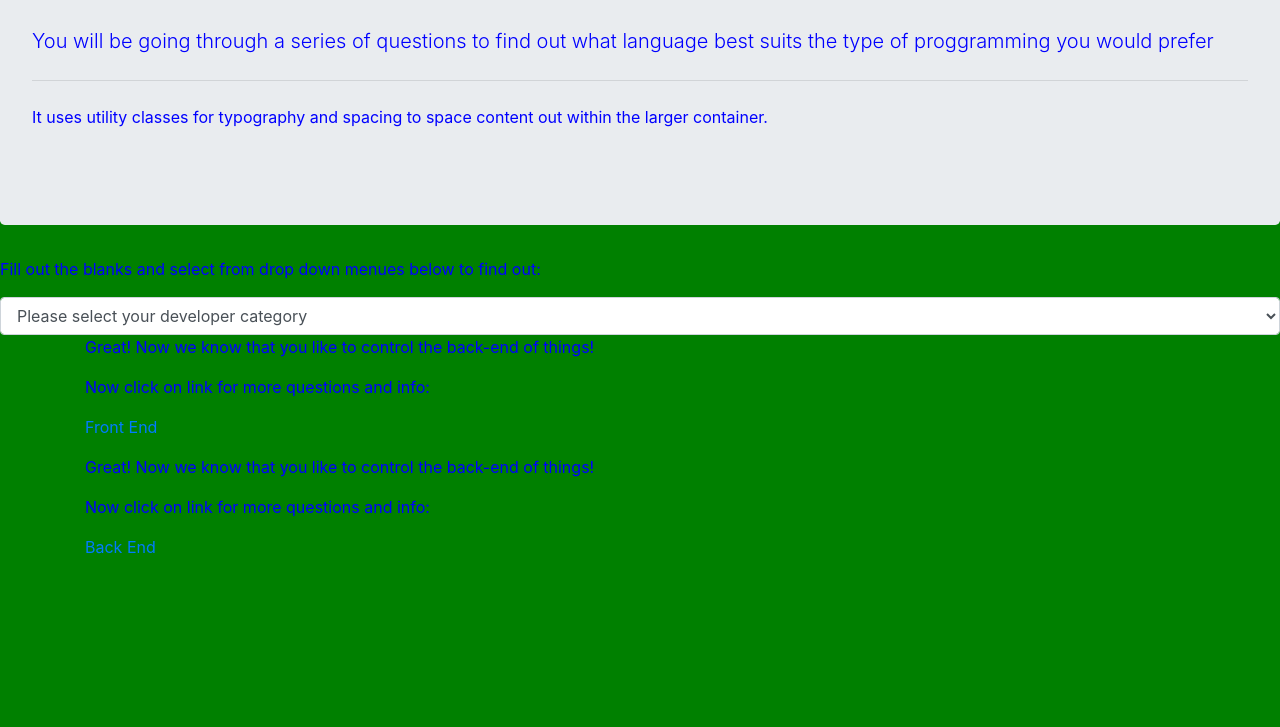
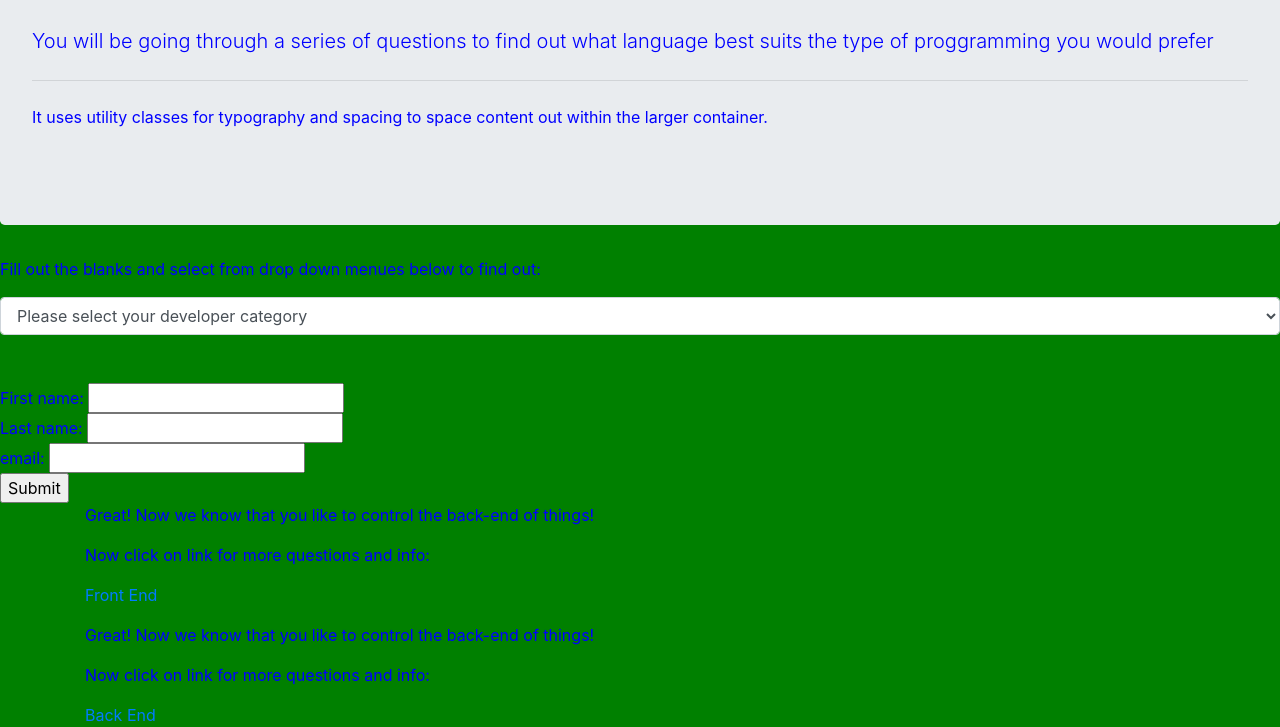
Before and after one commit to brianhenry617/student-track-suggester, a plain HTML site: page index.html in a window 1280 px wide. Shown: the part 172-899 px from the top of the page. Before the commit the page ends 800 px from the top, so only its background shows below. Drawn offline with Linux system fonts and the light colour scheme.

Commit message:
insert input field with submit button

```diff
--- a/index.html
+++ b/index.html
@@ -21,6 +21,7 @@
       </p>
     </div>
     <p>Fill out the blanks and select from drop down menues below to find out:</p>
+
     <!-- Form Start -->
     <select class="form-control" id="typeOfDev">
       <label>Do you prefer Front-End(The Design) or Back-End(The stuff that makes stuff work on the front-end side) work</label>
@@ -29,6 +30,15 @@
       <option value="2">Back-End</option>
     </select>
     <!-- Form End -->
+    <br>
+    <br>
+    <form>
+      First name: <input type="text" name="fname"><br>
+      Last name: <input type="text" name="lname"><br>
+      email: <input type="text" name="lname"><br>
+      <input type="submit" value="Submit" action="alert('Thank you!');">
+    </form>
+
     <div class="container">
       <div id="frontEnd">
         <p>Great! Now we know that you like to control the back-end of things!</p>
```
Also changed, not shown: back-end.html (+6 -1 lines).
